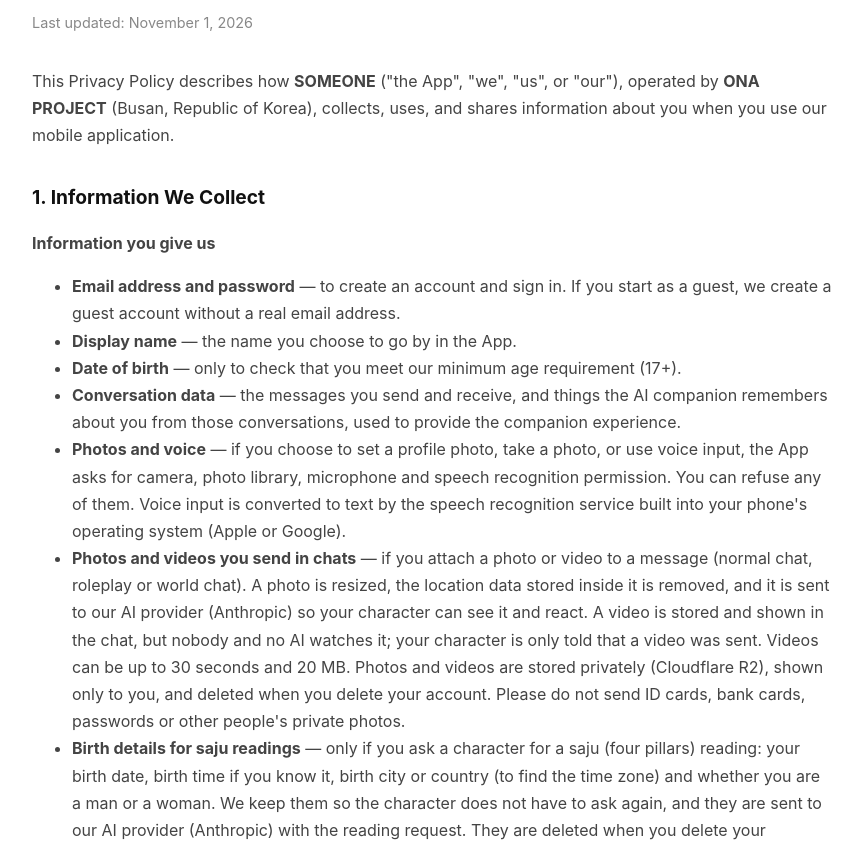
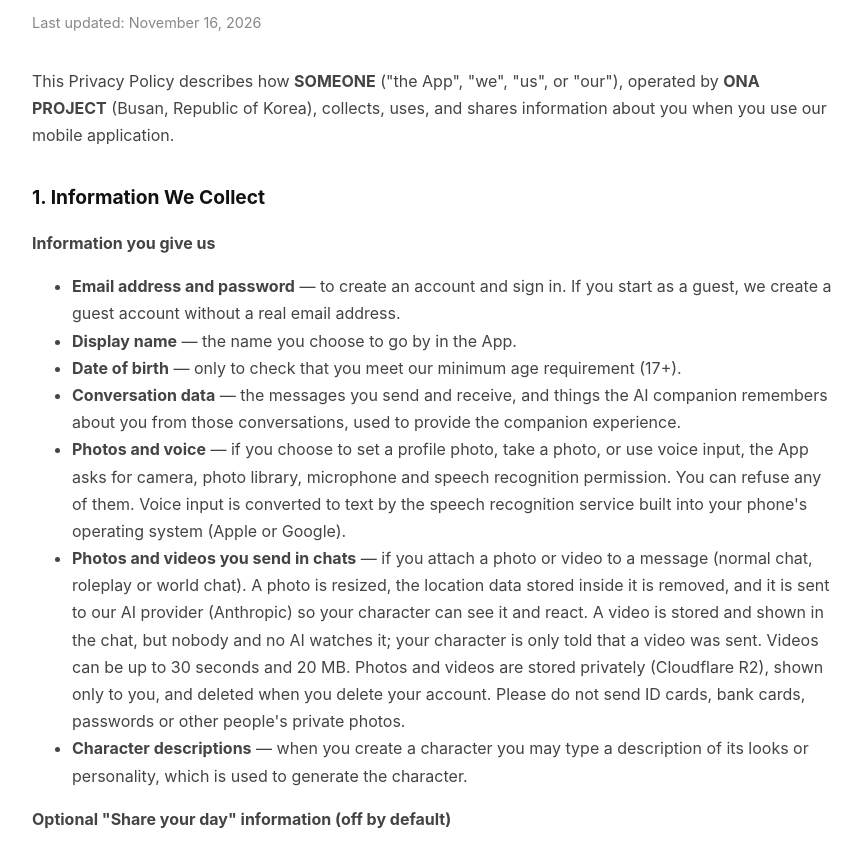
Before and after one commit to airenpsj-cmd/someone-privacy, a plain HTML site: page index.html in a window 1280 px wide. Shown: the part 124-966 px from the top of the page, without its empty margins (208-1070 px from the left). Drawn offline with Linux system fonts and the light colour scheme.

Commit message:
privacy policy: remove saju birth-details wording; update date to 2026-11-16

```diff
--- a/index.html
+++ b/index.html
@@ -29,7 +29,7 @@
   <!-- ===================== ENGLISH ===================== -->
   <section id="en">
   <h1>Privacy Policy</h1>
-  <p class="updated">Last updated: November 1, 2026</p>
+  <p class="updated">Last updated: November 16, 2026</p>
 
   <p>This Privacy Policy describes how <strong>SOMEONE</strong> ("the App", "we", "us", or "our"), operated by <strong>ONA PROJECT</strong> (Busan, Republic of Korea), collects, uses, and shares information about you when you use our mobile application.</p>
 
@@ -42,7 +42,6 @@
     <li><strong>Conversation data</strong> — the messages you send and receive, and things the AI companion remembers about you from those conversations, used to provide the companion experience.</li>
     <li><strong>Photos and voice</strong> — if you choose to set a profile photo, take a photo, or use voice input, the App asks for camera, photo library, microphone and speech recognition permission. You can refuse any of them. Voice input is converted to text by the speech recognition service built into your phone's operating system (Apple or Google).</li>
     <li><strong>Photos and videos you send in chats</strong> — if you attach a photo or video to a message (normal chat, roleplay or world chat). A photo is resized, the location data stored inside it is removed, and it is sent to our AI provider (Anthropic) so your character can see it and react. A video is stored and shown in the chat, but nobody and no AI watches it; your character is only told that a video was sent. Videos can be up to 30 seconds and 20 MB. Photos and videos are stored privately (Cloudflare R2), shown only to you, and deleted when you delete your account. Please do not send ID cards, bank cards, passwords or other people's private photos.</li>
-    <li><strong>Birth details for saju readings</strong> — only if you ask a character for a saju (four pillars) reading: your birth date, birth time if you know it, birth city or country (to find the time zone) and whether you are a man or a woman. We keep them so the character does not have to ask again, and they are sent to our AI provider (Anthropic) with the reading request. They are deleted when you delete your account, or on request at the contact address below.</li>
     <li><strong>Character descriptions</strong> — when you create a character you may type a description of its looks or personality, which is used to generate the character.</li>
   </ul>
   <p><strong>Optional "Share your day" information (off by default)</strong></p>
@@ -77,7 +76,7 @@
   <h2>4. Data Sharing</h2>
   <p>We do not sell your personal information. We share data only with service providers that help us run the App:</p>
   <ul>
-    <li><strong>Anthropic</strong> — AI replies are generated by Anthropic's Claude model. Your messages, remembered details, any "Share your day" items you turned on, photos you attach to messages, and birth details when you ask for a saju reading are sent for this purpose. See <a href="https://www.anthropic.com/privacy" target="_blank" rel="noopener">Anthropic's Privacy Policy</a>.</li>
+    <li><strong>Anthropic</strong> — AI replies are generated by Anthropic's Claude model. Your messages, remembered details, any "Share your day" items you turned on, and photos you attach to messages are sent for this purpose. See <a href="https://www.anthropic.com/privacy" target="_blank" rel="noopener">Anthropic's Privacy Policy</a>.</li>
     <li><strong>OpenAI</strong> — used for some smaller AI tasks and as a backup if the main model is unavailable. Message text may be sent to it for these purposes.</li>
     <li><strong>ElevenLabs</strong> — voice synthesis for text-to-speech features</li>
     <li><strong>fal.ai</strong> and <strong>Higgsfield</strong> — AI image generation (character descriptions and image prompts are sent)</li>
```
